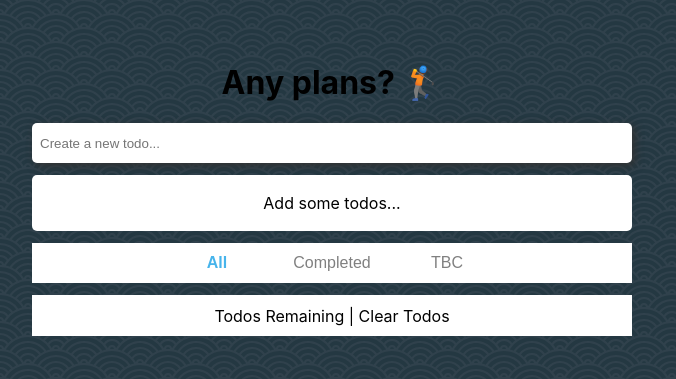
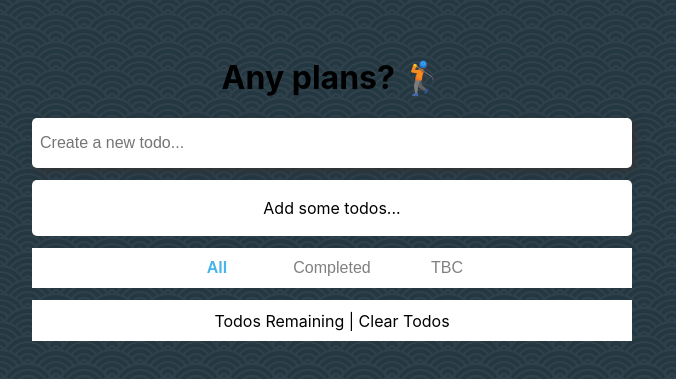
Before and after one commit to FluroAsh/redux-todo-app, a Next.js app: page / in a window 1280 px wide. Shown: the part 211-590 px from the top of the page, without its empty margins (308-984 px from the left). Built offline with nearby package versions, Linux system fonts and the light colour scheme.

Commit message:
refactor: changes input field height & font-size. Also changes font-weight from ternary to OR operator

```diff
--- a/components/TodoField.tsx
+++ b/components/TodoField.tsx
@@ -12,7 +12,8 @@ const TodoForm = css`
 
   > input[type='text'] {
     flex: 1 1 auto;
-    height: 40px;
+    font-size: 16px;
+    height: 50px;
     margin-bottom: 12px;
     padding: 0 8px;
     border: none;
--- a/components/TodoFilter.tsx
+++ b/components/TodoFilter.tsx
@@ -23,7 +23,7 @@ const TodoFilterContainer = css`
 const FilterButton = (active: boolean) => css`
   height: 30px;
   min-width: 100px;
-  font-weight: ${active ? 600 : 400};
+  font-weight: ${active && 600};
   font-size: 16px;
   color: ${active ? 'hsl(200, 80%, 60%)' : 'hsl(0, 0%, 50%)'};
   border: none;
```
